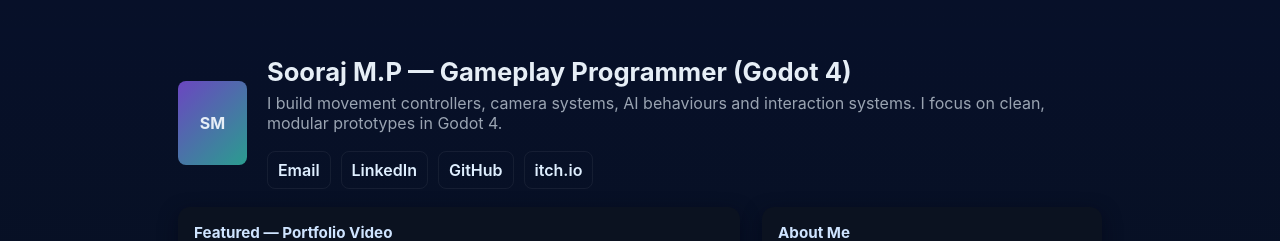
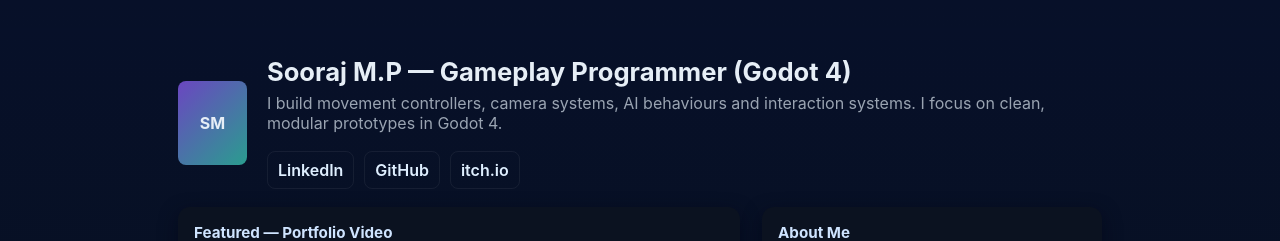
Before and after one commit to gameknight007/showcase.github.io, a plain HTML site: page index.html in a window 1280 px wide. Shown: the top 241 px of the page. Drawn offline with Linux system fonts and the light colour scheme.

Commit message:
Update index.html

```diff
--- a/index.html
+++ b/index.html
@@ -40,9 +40,8 @@
         <h1>Sooraj M.P — Gameplay Programmer (Godot 4)</h1>
         <p class="lead">I build movement controllers, camera systems, AI behaviours and interaction systems. I focus on clean, modular prototypes in Godot 4.</p>
         <div class="links">
-          <a class="btn" href="darkpalettegames@gmail.com">Email</a>
           <a class="btn" href="https://www.linkedin.com/in/sooraj-mp-863503314?utm_source=share&utm_campaign=share_via&utm_content=profile&utm_medium=android_app" target="_blank">LinkedIn</a>
-          <a class="btn" href="YOUR_GITHUB_HERE" target="_blank">GitHub</a>
+          <a class="btn" href="https://github.com/gameknight007" target="_blank">GitHub</a>
           <a class="btn" href="https://dark-palette.itch.io/" target="_blank">itch.io</a>
         </div>
       </div>
```
